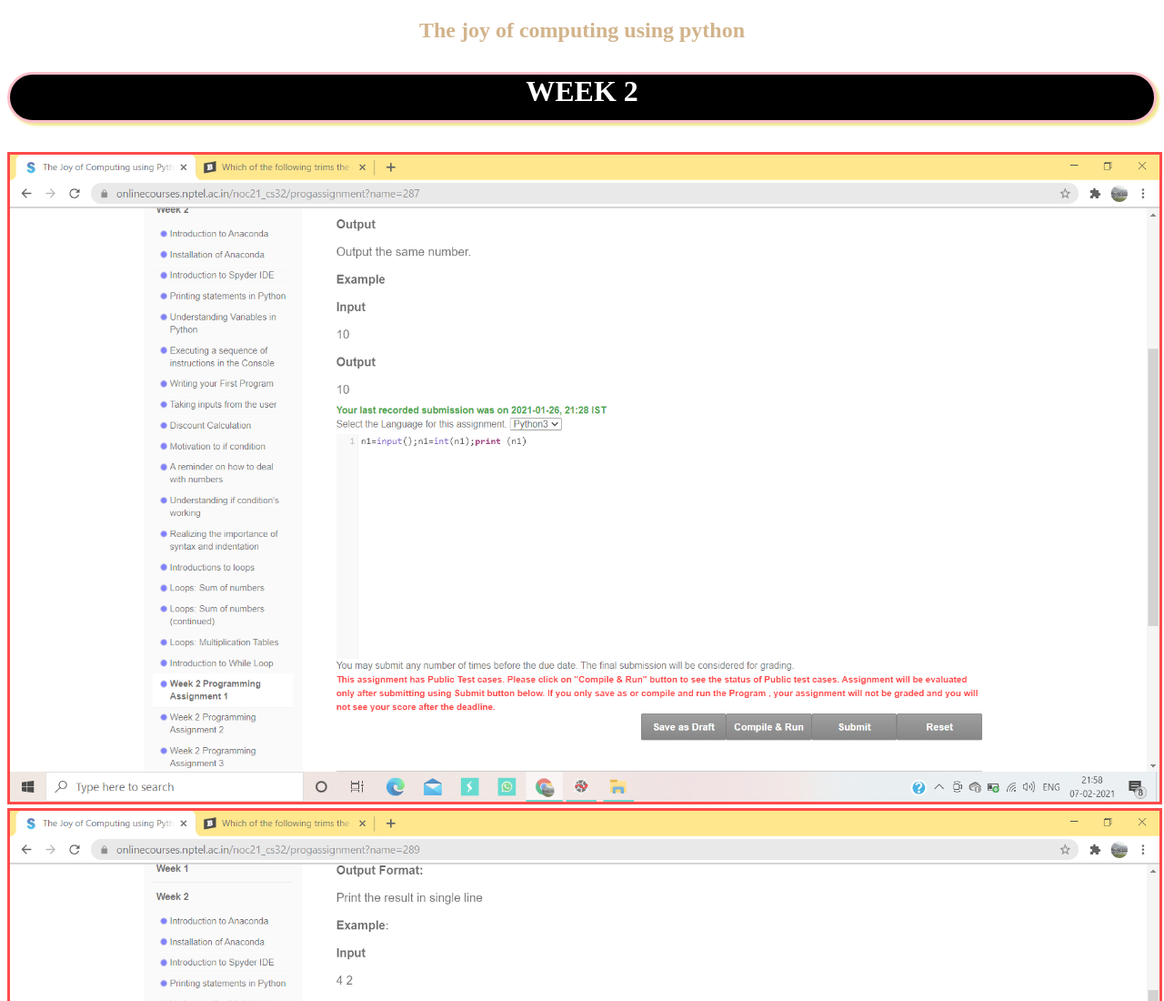
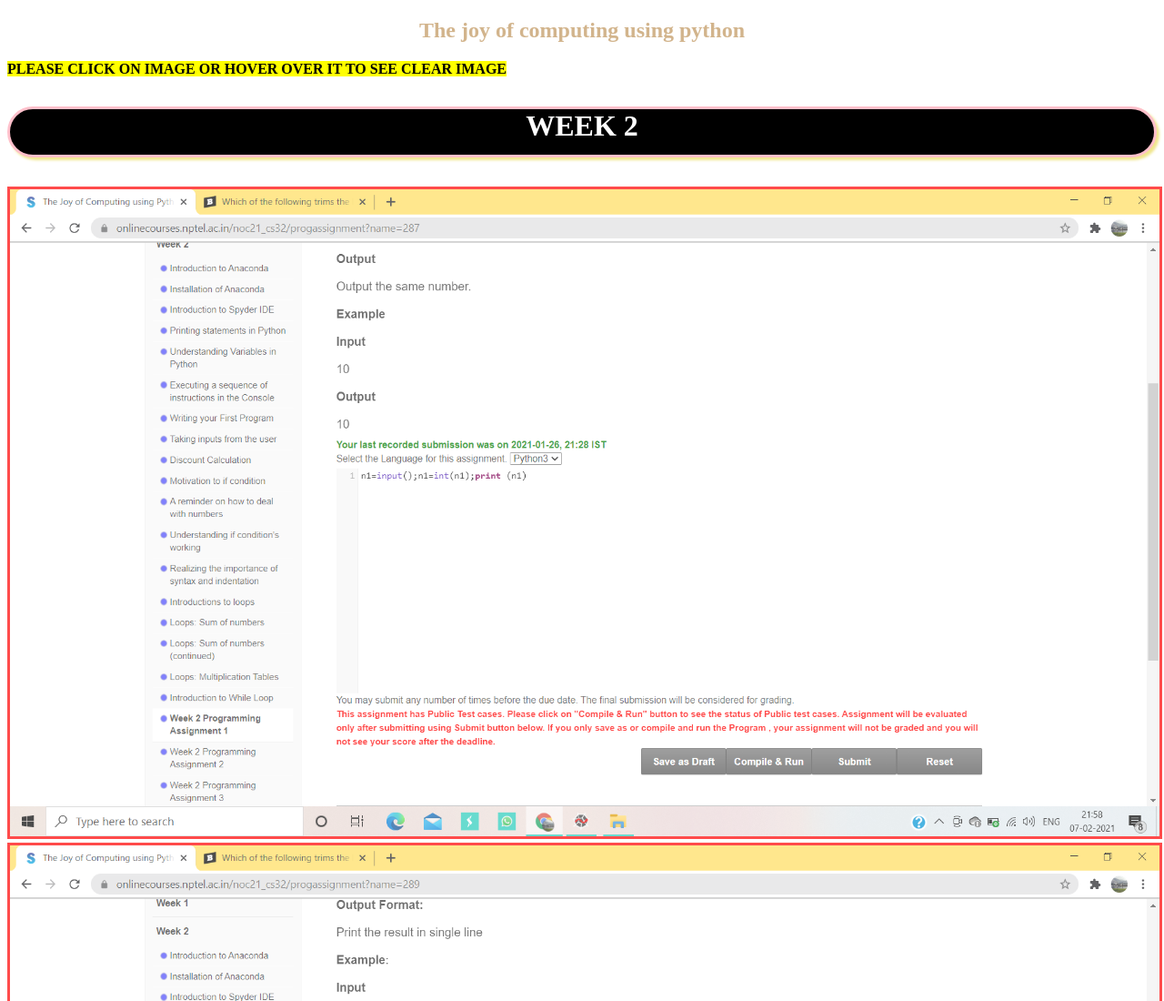
Before and after one commit to Sadamhussainc/nptel_assignment_solutions, a plain HTML site: page index.html in a window 1280 px wide. Shown: the top 1100 px of the page at 91% size. Drawn offline with Linux system fonts and the light colour scheme.

Commit message:
Update index.html

```diff
--- a/index.html
+++ b/index.html
@@ -30,6 +30,7 @@
 </head>
 <body>
 <h2>The joy of computing using python</h2>
+<b><mark>PLEASE CLICK ON IMAGE OR HOVER OVER IT TO SEE CLEAR IMAGE</b></mark>
 <div>
 	<p><b>WEEK 2</b></p>
 	<img src="img1.png">
```
